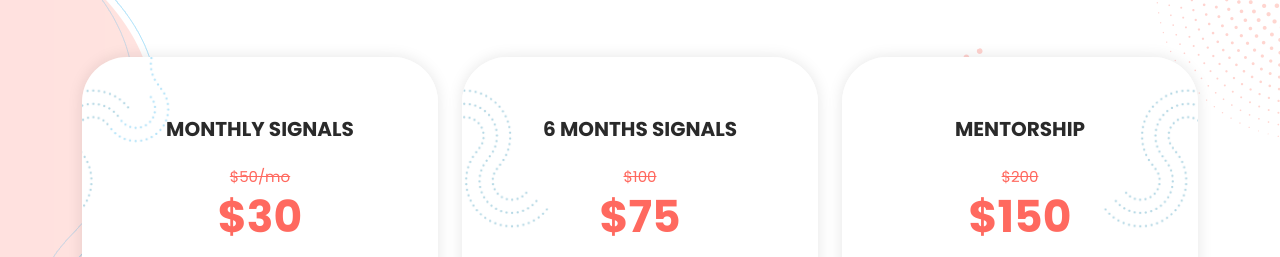
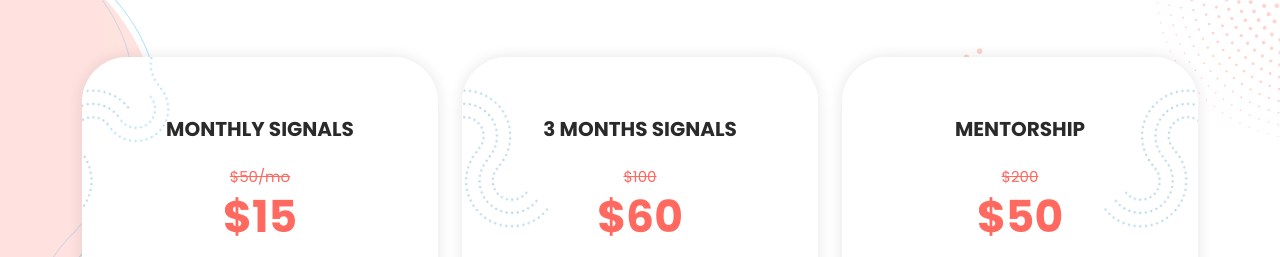
Before and after one commit to baokeronnie/kingmawila, a plain HTML site: page index.html in a window 1280 px wide. Shown: the part 2954-3211 px from the top of the page. Drawn offline with Linux system fonts and the light colour scheme.

Commit message:
index.html

```diff
--- a/index.html
+++ b/index.html
@@ -301,7 +301,7 @@
           <div class="item first-item">
             <h4>MONTHLY SIGNALS</h4>
             <em>$50/mo</em>
-            <span>$30</span>
+            <span>$15</span>
             <ul>
               <li></li>
               <li></li>
@@ -315,9 +315,9 @@
         </div>
         <div class="col-lg-4">
           <div class="item second-item">
-            <h4>6 MONTHS SIGNALS</h4>
+            <h4>3 MONTHS SIGNALS</h4>
             <em>$100</em>
-            <span>$75</span>
+            <span>$60</span>
             <ul>
               <li></li>
               <li></li>
@@ -333,7 +333,7 @@
           <div class="item third-item">
             <h4>MENTORSHIP</h4>
             <em>$200</em>
-            <span>$150</span>
+            <span>$50</span>
             <ul>
               <li></li>
               <li></li>
```
